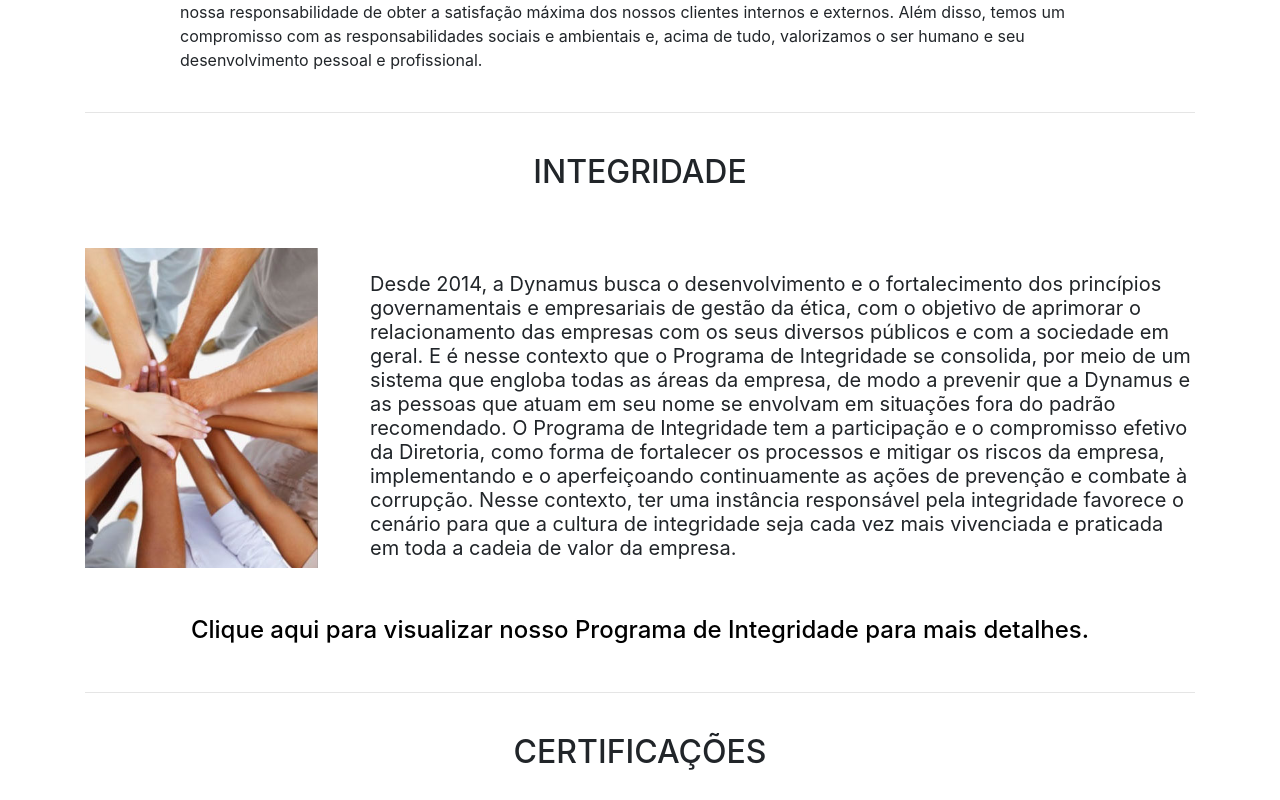
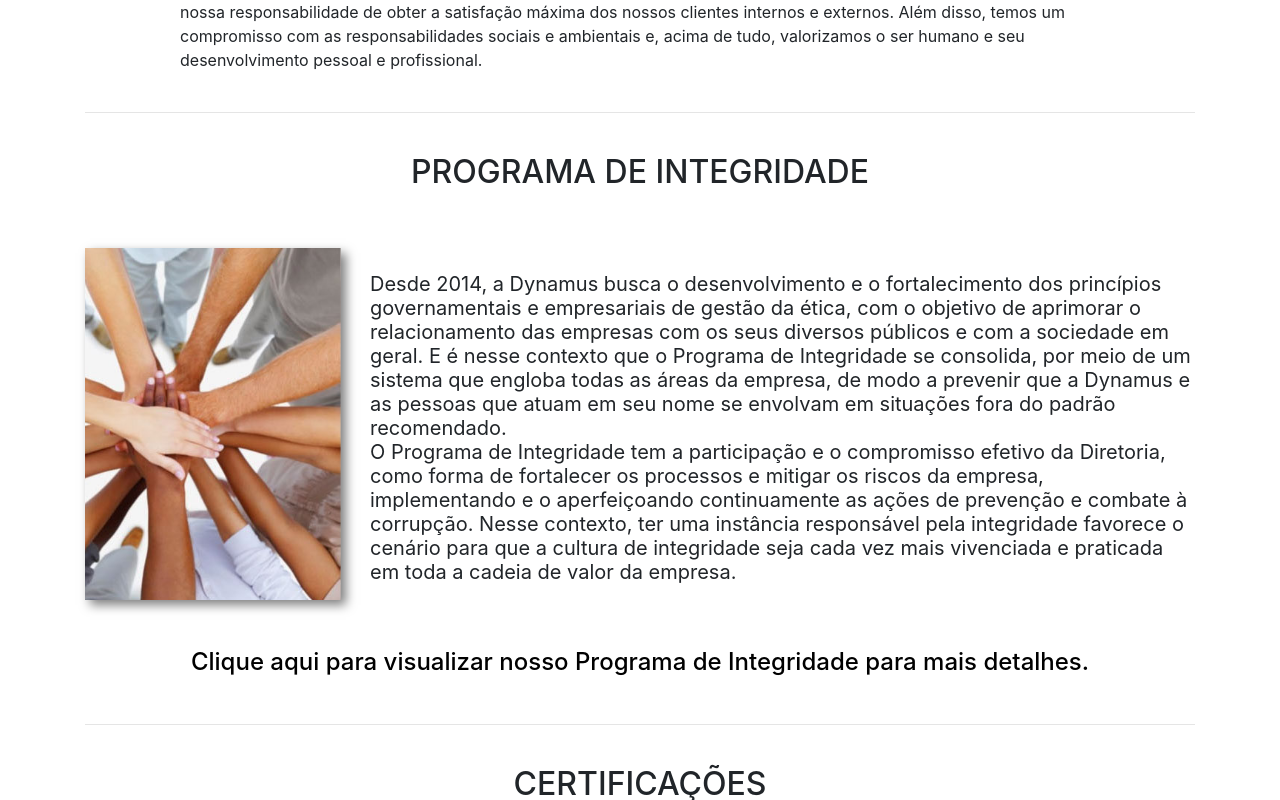
Before and after one commit to lucas159311/ProjetoDynamus, a plain HTML site: page certificacoes.html in a window 1280 px wide. Shown: the part 533-1333 px from the top of the page. Drawn offline with nearby package versions, Linux system fonts and the light colour scheme.

Commit message:
Adicionando estilo a imagem das mãos

```diff
--- a/certificacoes.html
+++ b/certificacoes.html
@@ -86,11 +86,11 @@
             </div>
             <hr>
             <br>
-                <h2 align="center">INTEGRIDADE</h2>
+                <h2 align="center">PROGRAMA DE INTEGRIDADE</h2>
                 <br><br>
                 <div class="row">
                     <div class="col-md-3" id="imagemMaos">
-                        <img src="imagens/certificacoes/maosDadas.jpg" alt="Mãos dadas" style="height: 20rem; object-fit: cover; object-position: center top;">
+                        <img src="imagens/certificacoes/maosDadas.jpg" alt="Mãos dadas" style="height: 22rem; object-fit: cover; object-position: center top; box-shadow: 5px 5px 10px rgba(0, 0, 0, 0.5)">
                     </div>
                     <div class="col-md-9">
                         <h5 style="font-weight: normal !important; margin-top: auto; margin-bottom: auto;">
@@ -102,7 +102,7 @@
                             um sistema que engloba todas as áreas da empresa, de modo a prevenir que a
                             Dynamus e as pessoas que atuam em seu nome se envolvam em situações fora do
                             padrão recomendado.
-
+                            <br>
                             O Programa de Integridade tem a participação e o compromisso efetivo da Diretoria,
                             como forma de fortalecer os processos e mitigar os riscos da empresa,
                             implementando e o aperfeiçoando continuamente as ações de prevenção e combate
```
